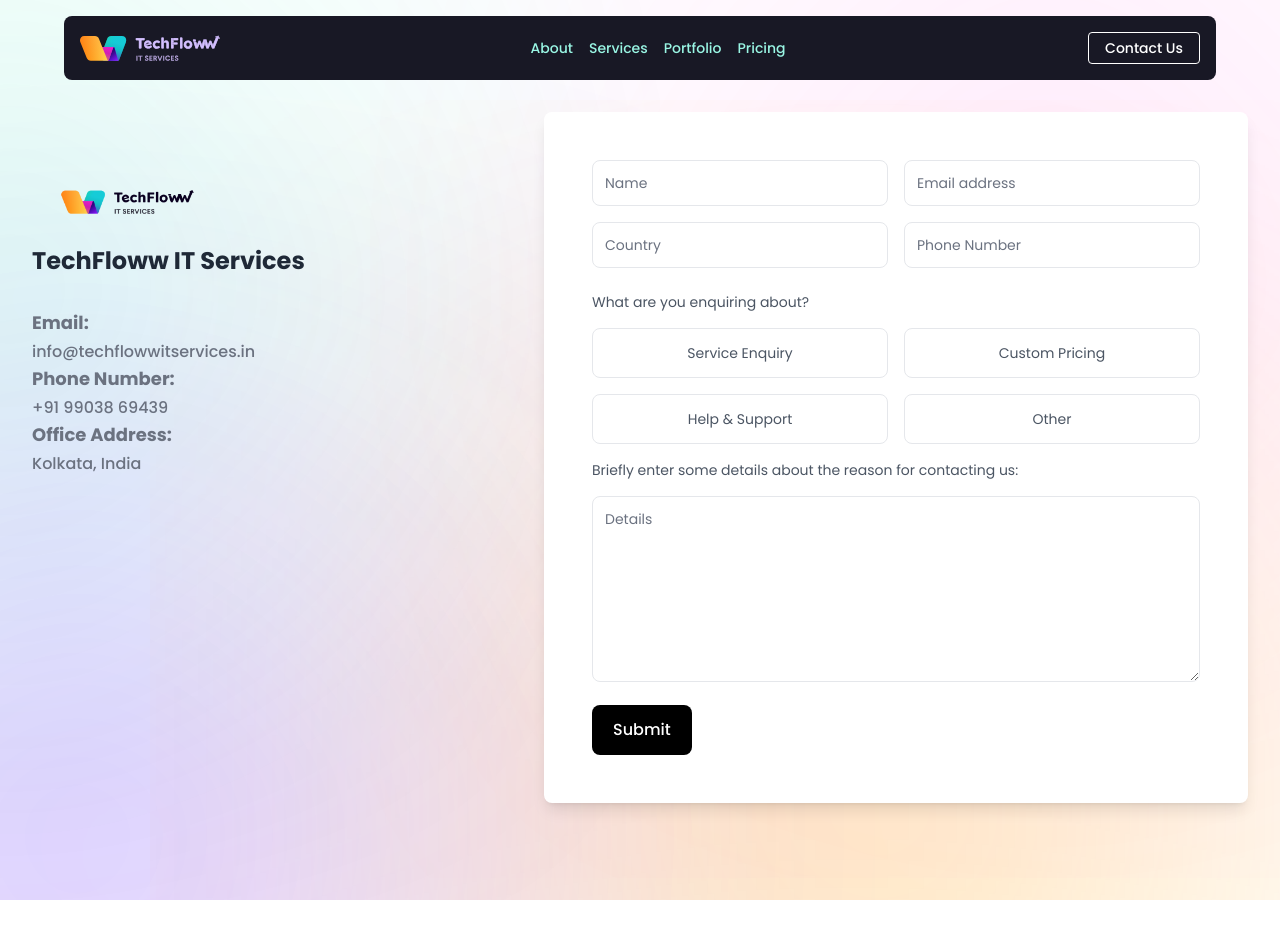
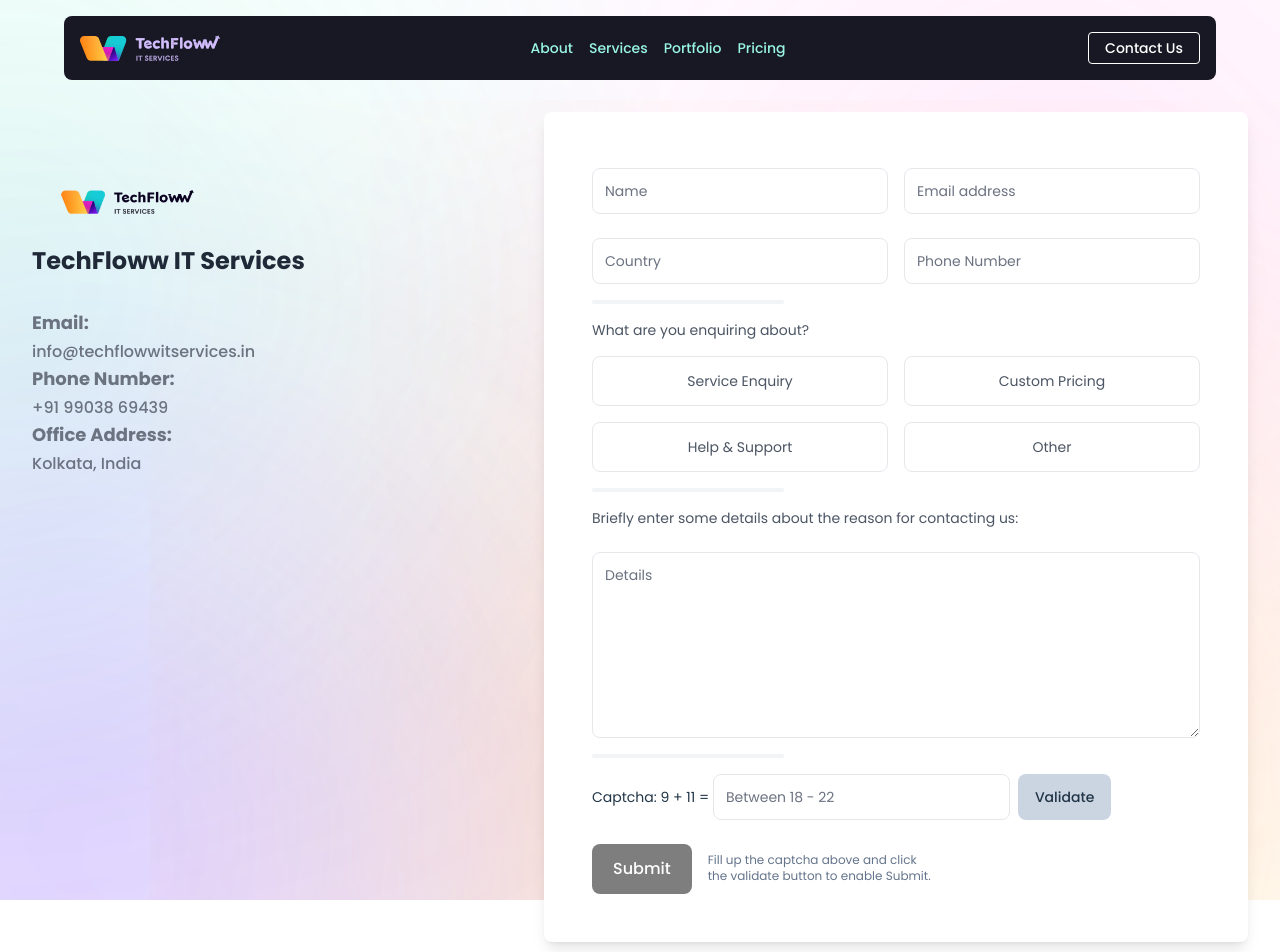
Before and after one commit to AKindWorld/TechFlowwLandingPage, a React (Vite) app: page /contact in a window 1280 px wide. Shown: the top 952 px of the page. Built offline with nearby package versions, Linux system fonts and the light colour scheme; a web font is replaced by a local one.

Commit message:
add simple captcha + hints + small design changes

```diff
--- a/src/components/ContactForm.jsx
+++ b/src/components/ContactForm.jsx
@@ -1,8 +1,36 @@
-import React, { useState } from 'react';
+import React, { useState, useEffect } from 'react';
 import { Link, useLocation } from 'react-router-dom';
 
 const ContactForm = () => {
     const [submit, setSubmit] = useState(false);
+    const [num1, setNum1] = useState(0);
+    const [num2, setNum2] = useState(0);
+    const [userInput, setUserInput] = useState('');
+    const [isSubmitEnabled, setIsSubmitEnabled] = useState(false);
+    const [isValidateClicked, setIsValidateClicked] = useState(false);
+    const [validationError, setValidationError] = useState('');
+
+    useEffect(() => {
+        setNum1(Math.floor(Math.random() * 30) + 1);
+        setNum2(Math.floor(Math.random() * 30) + 1);
+      }, []);
+
+    const handleInputChange = (e) => {
+        setUserInput(e.target.value);
+    };
+
+    const handleValidateClick = (e) => {
+        e.preventDefault();
+        setIsValidateClicked(true);
+
+        if (parseInt(userInput, 10) === num1 + num2) {
+          setIsSubmitEnabled(true);
+          setValidationError('');
+        } else {
+          setIsSubmitEnabled(false);
+          setValidationError('Incorrect captcha. Please try again.');
+        }
+    };
 
     const [formData, setFormData] = useState({
         "entry.2056271310": "",
@@ -12,6 +40,7 @@ const ContactForm = () => {
         "entry.2053105548": "",
         "entry.830057170": ""
     });
+    const [showOtherField, setShowOtherField] = useState(false);
 
     const handleInputData = (input) => (e) => {
         const { value } = e.target;
@@ -82,11 +111,11 @@ const ContactForm = () => {
                         ) : (
                             <form onSubmit={handleSubmit} target="_self" className="space-y-4">
                                 <fieldset className="grid grid-cols-1 gap-4 sm:grid-cols-2">
-                                    <div>
+                                    <div className='flex flex-col-reverse'>
                                         <label className="sr-only" htmlFor="entry.2056271310">Name</label>
                                         <input
                                             required
-                                            className="w-full rounded-lg border-gray-200 p-3 text-sm dark:bg-[#181825] focus:outline-none focus:border-[#D4C0FF] focus:ring-1"
+                                            className="peer w-full rounded-lg border-gray-200 p-3 text-sm dark:bg-[#181825]"
                                             placeholder="Name"
                                             type="text"
                                             id="name"
@@ -95,12 +124,15 @@ const ContactForm = () => {
                                             value={formData["entry.2056271310"]}
                                             autoComplete="off"
                                         />
+                                        <p class="items-center mb-2 text-xs text-slate-500 peer-placeholder-shown:h-0 peer-placeholder-shown:opacity-0 h-max opacity-100 transition-all duration-300">
+                                            Name
+                                        </p>
                                     </div>
-                                    <div>
+                                    <div className='flex flex-col-reverse'>
                                         <label className="sr-only" htmlFor="entry.381005483">Email</label>
                                         <input
                                             required
-                                            className="w-full rounded-lg border-gray-200 p-3 text-sm dark:bg-[#181825]"
+                                            className="peer w-full rounded-lg border-gray-200 p-3 text-sm dark:bg-[#181825]"
                                             placeholder="Email address"
                                             type="email"
                                             id="email"
@@ -110,15 +142,18 @@ const ContactForm = () => {
                                             autoComplete="off"
                                             pattern="[a-z0-9._%+-]+@[a-z0-9.-]+\.[a-z]{2,}$"
                                         />
+                                        <p class="items-center mb-2 text-xs text-slate-500 peer-placeholder-shown:h-0 peer-placeholder-shown:opacity-0 h-max opacity-100 transition-all duration-300">
+                                            Email
+                                        </p>
                                     </div>
                                 </fieldset>
 
                                 <fieldset className="grid grid-cols-1 gap-4 sm:grid-cols-2">
-                                    <div>
+                                    <div className='flex flex-col-reverse'>
                                         <label className="sr-only" htmlFor="entry.648187125">Country</label>
                                         <input
                                             required
-                                            className="w-full rounded-lg border-gray-200 p-3 text-sm dark:bg-[#181825]"
+                                            className="peer w-full rounded-lg border-gray-200 p-3 text-sm dark:bg-[#181825]"
                                             placeholder="Country"
                                             type="text"
                                             id="country"
@@ -127,10 +162,14 @@ const ContactForm = () => {
                                             onChange={handleInputData("entry.648187125")}
                                             autoComplete="off"
                                         />
+                                        <p class="items-center mb-2 text-xs text-slate-500 peer-placeholder-shown:h-0 peer-placeholder-shown:opacity-0 h-max opacity-100 transition-all duration-300">
+                                            Country
+                                        </p>
                                     </div>
-                                    <div className='phone-number-group'>
+                                    <div className='phone-number-group flex flex-col-reverse'>
                                         <label className="sr-only" htmlFor="entry.942104210">Phone</label>
                                             <input
+                                                required
                                                 className="w-full rounded-lg border-gray-200 p-3 text-sm dark:bg-[#181825] peer"
                                                 placeholder="Phone Number"
                                                 type="tel"
@@ -140,11 +179,13 @@ const ContactForm = () => {
                                                 onChange={handleInputData("entry.942104210")}
                                                 autoComplete="off"
                                             />
-                                        <p class="items-center mt-2 text-xs text-slate-500 h-0 opacity-0 peer-focus:h-max peer-focus:opacity-100 transition-all duration-300">
-                                            Please include your country code too, like: +01 1234567890
+                                            <p class="items-center mb-2 text-xs text-slate-500 peer-placeholder-shown:h-0 peer-placeholder-shown:opacity-0 h-max opacity-100 transition-all duration-300">
+                                                Country code + Phone Number
                                             </p>
                                     </div>
                                 </fieldset>
+
+                                <hr class="w-48 h-1 my-4 bg-gray-100 border-0 rounded md:my-10 dark:bg-gray-700"></hr>
 
                                 <div className="text-sm text-gray-600 dark:text-gray-300 mt-8">What are you enquiring about?</div>
 
@@ -228,21 +269,21 @@ const ContactForm = () => {
                                                 checked={formData["entry.2053105548"] === 'Other'}
                                                 onChange={handleInputData("entry.2053105548")}
                                             />
-
                                             <span className="text-sm"> Other </span>
                                         </label>
                                     </div>
+                                </fieldset>
 
-                                </fieldset>
+                                <hr class="w-48 h-1 my-4 bg-gray-100 border-0 rounded md:my-10 dark:bg-gray-700"></hr>
 
                                 <div className="text-sm text-gray-600 dark:text-gray-300 mt-8">Briefly enter some details about the reason for contacting us:</div>
 
-                                <fieldset>
+                                <fieldset className='flex flex-col-reverse'>
                                     <label className="sr-only" htmlFor="entry.830057170">Details</label>
 
                                     <textarea
                                         required
-                                        className="w-full rounded-lg border-gray-200 p-3 text-sm dark:bg-[#181825]"
+                                        className="peer w-full rounded-lg border-gray-200 p-3 text-sm dark:bg-[#181825]"
                                         placeholder="Details"
                                         rows="8"
                                         id="message"
@@ -251,15 +292,41 @@ const ContactForm = () => {
                                         onChange={handleInputData("entry.830057170")}
                                         autoComplete={false}
                                     ></textarea>
+                                    <p class="items-center mb-2 text-xs text-slate-500 peer-placeholder-shown:h-0 peer-placeholder-shown:opacity-0 h-max opacity-100 transition-all duration-300">
+                                        Details
+                                    </p>
                                 </fieldset>
 
-                                <div className="mt-4">
+                                <hr class="w-48 h-1 my-4 bg-gray-100 border-0 rounded md:my-10 dark:bg-gray-700"></hr>
+
+                                <fieldset>
+                                    <div className="captcha-field text-sm w-full">
+                                        <label className="text-sm">Captcha: </label>
+                                        <label>{`${num1} + ${num2} = `}</label>
+                                        <input placeholder={`Between ${num1 + num2 - Math.floor(Math.random() * 3)} - ${num1 + num2 + 2} `} type="number" value={userInput} onChange={handleInputChange} className="peer w-max rounded-lg border-gray-200 p-3 text-sm dark:bg-[#181825]" />
+                                        <button type="button" onClick={handleValidateClick} className="mx-2 p-3 px-4 bg-slate-300 dark:bg-[#D4C0FF] dark:text-black">Validate</button>
+                                        {validationError && (
+                                            <p className="mt-2 text-xs text-red-500">
+                                            {validationError}
+                                            </p>
+                                        )}
+                                        <p class="items-center mt-2 text-xs text-slate-500 h-0 opacity-0 peer-focus:h-max peer-focus:opacity-100 transition-all duration-300">
+                                            This is a necessary step to prevent spam. Please bear with us.
+                                        </p>
+                                    </div>
+                                </fieldset>
+
+                                <div className="mt-4 sm:flex">
                                     <button
                                     type="submit"
-                                        className="inline-block w-full rounded-lg bg-black px-5 py-3 font-medium text-white sm:w-auto"
+                                    disabled={!isSubmitEnabled || !isValidateClicked}
+                                    className="peer inline-block w-full rounded-lg bg-black px-5 py-3 font-medium text-white sm:w-auto disabled:opacity-50 disabled:cursor-not-allowed"
                                     >
                                         Submit
                                     </button>
+                                    <p class="items-center mt-2 text-xs text-slate-500 h-0 opacity-0 peer-disabled:h-max peer-disabled:opacity-100 transition-all duration-300 sm:w-56 sm:ml-4">
+                                        Fill up the captcha above and click the validate button to enable Submit.
+                                    </p>
                                 </div>
                             </form>
                         )}
```
Lines whose indentation alone changed are shown as unchanged.
